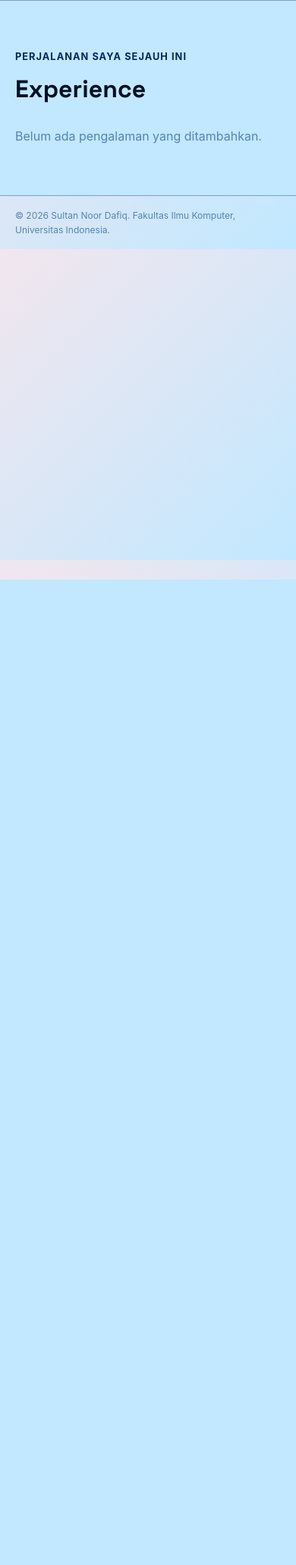
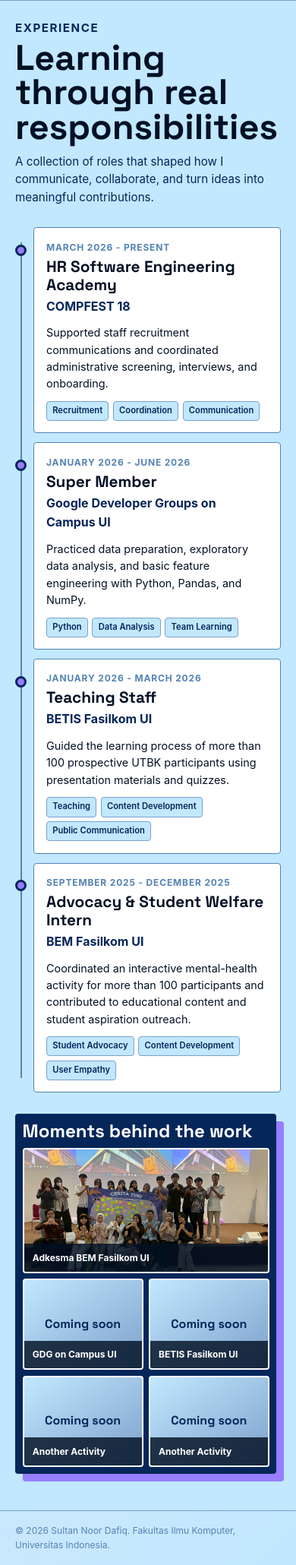
Before and after one commit to Dafiq24/myportfolio, a Django app: page /experience/ in a window 390 px wide. Shown: the part 81-2141 px from the top of the page at 76% size. Before the commit the page ends 844 px from the top, so only its background shows below. Run offline with Django 5.2, Linux system fonts and the light colour scheme; data comes from the database, SQL or seed files in the repository; data that the repository does not hold is empty.

Commit message:
fix: restore the dynamic experience presentation
Extend Experience with organization, period, display order, and skill metadata required by the original portfolio design.

Restore four portfolio experiences through a data migration and reinstate the responsive timeline, documentation gallery, lightboxes, and consistent section headings.

```diff
--- a/main/models.py
+++ b/main/models.py
@@ -15,6 +15,9 @@ class Experience(models.Model):
 
     id = models.UUIDField(primary_key=True, default=uuid.uuid4, editable=False)
     title = models.CharField(max_length=255)
+    organization = models.CharField(max_length=255, blank=True)
+    period = models.CharField(max_length=100, blank=True)
+    display_order = models.PositiveSmallIntegerField(default=0)
     description = models.TextField()
     category = models.CharField(
         max_length=20,
@@ -24,6 +27,10 @@ class Experience(models.Model):
     thumbnail = models.URLField(blank=True, null=True)
     started_at = models.DateTimeField(auto_now_add=True)
     ended_at = models.DateTimeField(blank=True, null=True)
+    skills = models.CharField(max_length=255, blank=True)
+
+    class Meta:
+        ordering = ["display_order", "-started_at"]
 
     def __str__(self):
         return self.title
@@ -31,6 +38,10 @@ class Experience(models.Model):
     @property
     def is_ongoing(self):
         return self.ended_at is None
+
+    @property
+    def skill_list(self):
+        return [skill.strip() for skill in self.skills.split(",") if skill.strip()]
 
 
 class Certification(models.Model):
--- a/static/css/style.css
+++ b/static/css/style.css
@@ -209,8 +209,8 @@ h3,
 }
 
 .section-heading.experience-heading {
-    max-width: 820px;
-    margin-bottom: 1rem;
+    max-width: 650px;
+    margin-bottom: 1.75rem;
 }
 
 .experience-heading .section-kicker,
@@ -504,12 +504,15 @@ h3,
 }
 
 .certifications-heading {
-    max-width: 780px;
-    margin-bottom: 2rem;
+    max-width: 650px;
+    margin-bottom: 1.75rem;
 }
 
-.certifications-heading h2 {
-    max-width: 720px;
+.experience-heading h1,
+.certifications-heading h1 {
+    margin: 0.25rem 0 0.6rem;
+    font-size: clamp(2.75rem, 5vw, 4.25rem);
+    line-height: 0.95;
 }
 
 .certificate-carousel {
@@ -1055,10 +1058,6 @@ h3,
         padding: 2.75rem 0;
     }
 
-    .certifications-heading {
-        margin-bottom: 1rem;
-    }
-
     .certificate-carousel {
         overflow-x: auto;
         padding: 0.8rem 1.25rem 1.25rem;
@@ -1113,11 +1112,9 @@ h3,
         margin-bottom: 1.25rem;
     }
 
-    .section-heading.experience-heading {
-        margin-bottom: 0.75rem;
-    }
-
-    .section-heading h2 {
+    .section-heading h2,
+    .experience-heading h1,
+    .certifications-heading h1 {
         font-size: clamp(2.5rem, 12vw, 3rem);
         line-height: 0.98;
     }
@@ -1326,58 +1323,3 @@ h3,
         transform: none;
     }
 }
-
-/* Tutorial 02: dynamic Experience page */
-.experience-section {
-    padding: 4rem 0;
-    border-top: 1px solid var(--line);
-}
-
-.section-kicker {
-    color: var(--accent-dark);
-    font-size: 0.8rem;
-    font-weight: 700;
-    letter-spacing: 0.08em;
-    text-transform: uppercase;
-}
-
-.experience-section h1 {
-    margin: 0.4rem 0 1.5rem;
-    font-size: 2rem;
-}
-
-.experience-grid {
-    display: grid;
-    grid-template-columns: repeat(auto-fit, minmax(240px, 1fr));
-    gap: 1rem;
-}
-
-.experience-card {
-    padding: 1.25rem;
-    background-color: #fff;
-    border: 1px solid var(--line);
-    border-radius: var(--radius);
-}
-
-.experience-category {
-    color: var(--accent-dark);
-    font-size: 0.75rem;
-    font-weight: 700;
-    text-transform: uppercase;
-}
-
-.experience-card h2 {
-    margin: 0.5rem 0;
-    font-size: 1.25rem;
-}
-
-.experience-description,
-.empty-state {
-    color: var(--text-muted);
-}
-
-.experience-status {
-    margin-top: 1rem;
-    font-size: 0.85rem;
-    font-weight: 600;
-}
--- a/templates/experience.html
+++ b/templates/experience.html
@@ -21,7 +21,7 @@
             <nav>
                 <a href="{% url 'main:show_main' %}">Profile</a>
                 <a href="{% url 'main:show_experience' %}">Experience</a>
-                <a href="{% url 'main:show_main' %}#certifications">Certifications</a>
+                <a href="{% url 'main:show_certifications' %}">Certifications</a>
                 <a href="{% url 'main:show_main' %}#skills">Skills</a>
                 <a href="{% url 'main:show_main' %}#contact">Contact</a>
             </nav>
@@ -30,42 +30,65 @@
     <main>
         <section class="experience-section" id="experience">
             <div class="container">
-            <p class="section-kicker">Perjalanan saya sejauh ini</p>
-            <h1>Experience</h1>
-
-            <div class="experience-grid">
+                <div class="section-heading experience-heading">
+                    <p class="section-kicker">Experience</p>
+                    <h1>Learning through real responsibilities</h1>
+                    <p>A collection of roles that shaped how I communicate, collaborate, and turn ideas into meaningful contributions.</p>
+                </div>
+                <div class="experience-layout">
+                    <div class="experience-timeline">
                         {% for experience in experience_list %}
-                    <article class="experience-card">
-                        <span class="experience-category">
-                            {{ experience.get_category_display }}
-                        </span>
-
-                        <h2>{{ experience.title }}</h2>
-
-                        <p class="experience-description">
-                            {{ experience.description }}
-                        </p>
-
-                        {% if experience.is_ongoing %}
-                            <p class="experience-status">Sedang berlangsung</p>
-                        {% else %}
-                            <p class="experience-status">Selesai</p>
-                        {% endif %}
+                            <article class="experience-item">
+                                <div class="timeline-marker" aria-hidden="true"></div>
+                                <p class="experience-period">{{ experience.period }}</p>
+                                <h3>{{ experience.title }}</h3>
+                                <p class="experience-organization">{{ experience.organization }}</p>
+                                <p class="experience-description">{{ experience.description }}</p>
+                                <ul class="experience-tags" aria-label="Related skills">
+                                    {% for skill in experience.skill_list %}
+                                        <li>{{ skill }}</li>
+                                    {% endfor %}
+                                </ul>
                             </article>
                         {% empty %}
-                    <p class="empty-state">
-                        Belum ada pengalaman yang ditambahkan.
-                    </p>
+                            <p class="empty-state">No experiences have been added yet.</p>
                         {% endfor %}
                     </div>
+                    <aside class="experience-gallery" aria-labelledby="gallery-title">
+                        <div class="gallery-intro">
+                            <p class="section-kicker">Documentation</p>
+                            <h3 id="gallery-title">Moments behind the work</h3>
+                        </div>
+                        <div class="gallery-grid">
+                            <a class="gallery-frame gallery-frame-large" href="#experience-photo-3">
+                                <img src="{% static 'img/SBFAdkesma.jpeg' %}" alt="Student Welfare activity with BEM Fasilkom UI">
+                                <span class="gallery-caption">Adkesma BEM Fasilkom UI</span>
+                            </a>
+                            <a class="gallery-frame" href="#experience-photo-2"><span class="gallery-placeholder">Coming soon</span><span class="gallery-caption">GDG on Campus UI</span></a>
+                            <a class="gallery-frame" href="#experience-photo-1"><span class="gallery-placeholder">Coming soon</span><span class="gallery-caption">BETIS Fasilkom UI</span></a>
+                            <a class="gallery-frame" href="#experience-photo-4"><span class="gallery-placeholder">Coming soon</span><span class="gallery-caption">Another Activity</span></a>
+                            <a class="gallery-frame" href="#experience-photo-5"><span class="gallery-placeholder">Coming soon</span><span class="gallery-caption">Another Activity</span></a>
+                        </div>
+                    </aside>
+                </div>
+            </div>
+            <div class="lightbox" id="experience-photo-1" role="dialog" aria-modal="true" aria-label="BETIS Fasilkom UI documentation">
+                <a class="lightbox-backdrop" href="#experience" aria-label="Close image preview"></a><figure class="lightbox-content"><a class="lightbox-close" href="#experience" aria-label="Close image preview">&times;</a><div class="lightbox-placeholder">Documentation coming soon</div><figcaption>Teaching Staff &middot; BETIS Fasilkom UI &middot; 2026</figcaption></figure>
+            </div>
+            <div class="lightbox" id="experience-photo-2" role="dialog" aria-modal="true" aria-label="GDG on Campus UI documentation">
+                <a class="lightbox-backdrop" href="#experience" aria-label="Close image preview"></a><figure class="lightbox-content"><a class="lightbox-close" href="#experience" aria-label="Close image preview">&times;</a><div class="lightbox-placeholder">Documentation coming soon</div><figcaption>Super Member &middot; GDG on Campus UI &middot; 2026</figcaption></figure>
+            </div>
+            <div class="lightbox" id="experience-photo-3" role="dialog" aria-modal="true" aria-label="BEM Fasilkom UI documentation">
+                <a class="lightbox-backdrop" href="#experience" aria-label="Close image preview"></a><figure class="lightbox-content"><a class="lightbox-close" href="#experience" aria-label="Close image preview">&times;</a><img class="lightbox-image" src="{% static 'img/SBFAdkesma.jpeg' %}" alt="Student Welfare activity with BEM Fasilkom UI"><figcaption>Advocacy &amp; Student Welfare &middot; BEM Fasilkom UI &middot; 2025</figcaption></figure>
+            </div>
+            <div class="lightbox" id="experience-photo-4" role="dialog" aria-modal="true" aria-label="Activity documentation photo four">
+                <a class="lightbox-backdrop" href="#experience" aria-label="Close image preview"></a><figure class="lightbox-content"><a class="lightbox-close" href="#experience" aria-label="Close image preview">&times;</a><div class="lightbox-placeholder">Documentation coming soon</div><figcaption>Activity documentation &middot; Replace this caption</figcaption></figure>
+            </div>
+            <div class="lightbox" id="experience-photo-5" role="dialog" aria-modal="true" aria-label="Activity documentation photo five">
+                <a class="lightbox-backdrop" href="#experience" aria-label="Close image preview"></a><figure class="lightbox-content"><a class="lightbox-close" href="#experience" aria-label="Close image preview">&times;</a><div class="lightbox-placeholder">Documentation coming soon</div><figcaption>Activity documentation &middot; Replace this caption</figcaption></figure>
             </div>
         </section>
     </main>
-
-    <footer class="site-footer">
-        <div class="container">
-            <p>&copy; 2026 {{ name }}. Fakultas Ilmu Komputer, Universitas Indonesia.</p>
-        </div>
-    </footer>
+    <footer class="site-footer"><div class="container"><p>&copy; 2026 {{ name }}. Fakultas Ilmu Komputer, Universitas Indonesia.</p></div></footer>
 </body>
 </html>
```
Also changed, not shown: main/tests.py (+8 -5 lines), main/migrations/0003_expand_and_restore_experiences.py (added). Lines whose indentation alone changed are shown as unchanged.
